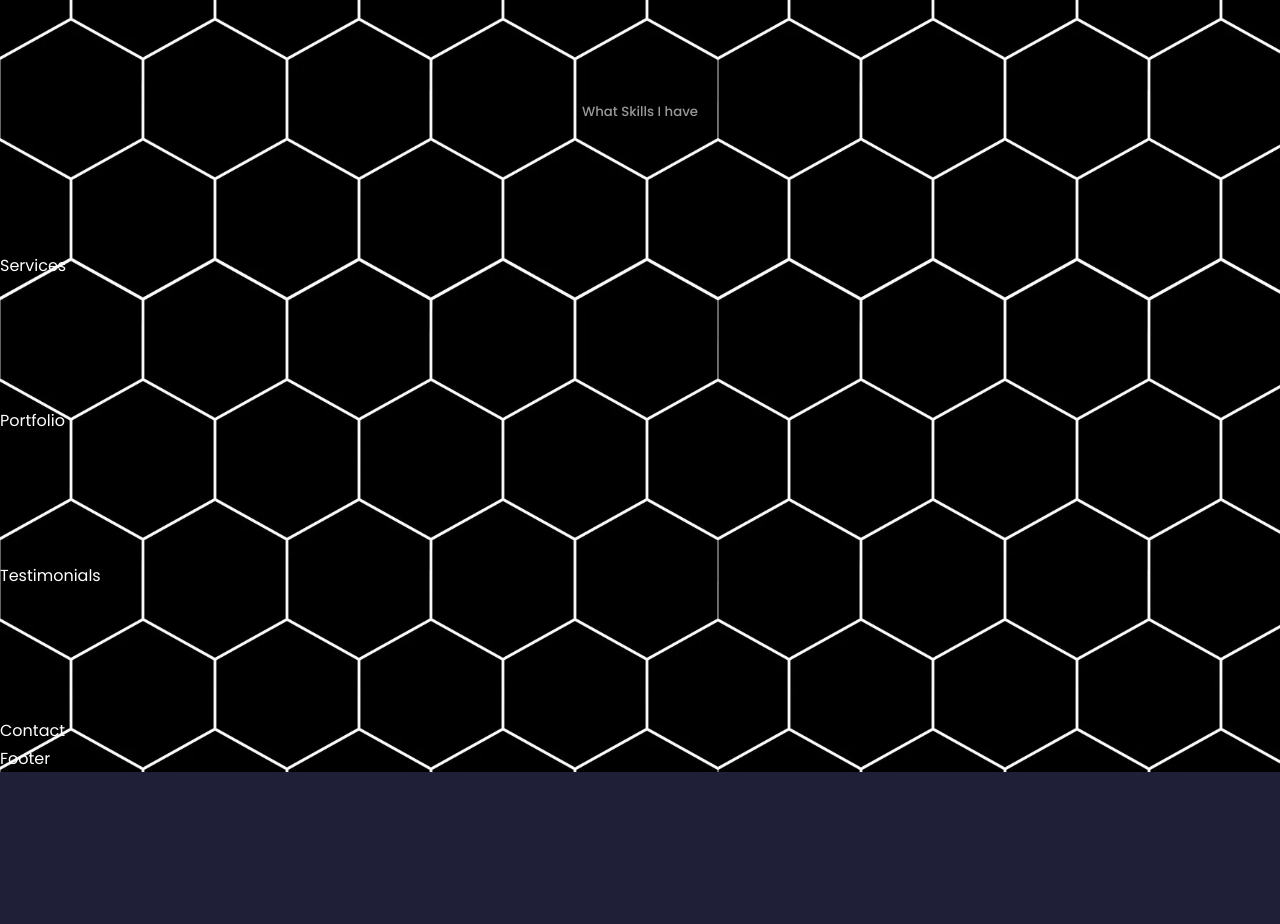
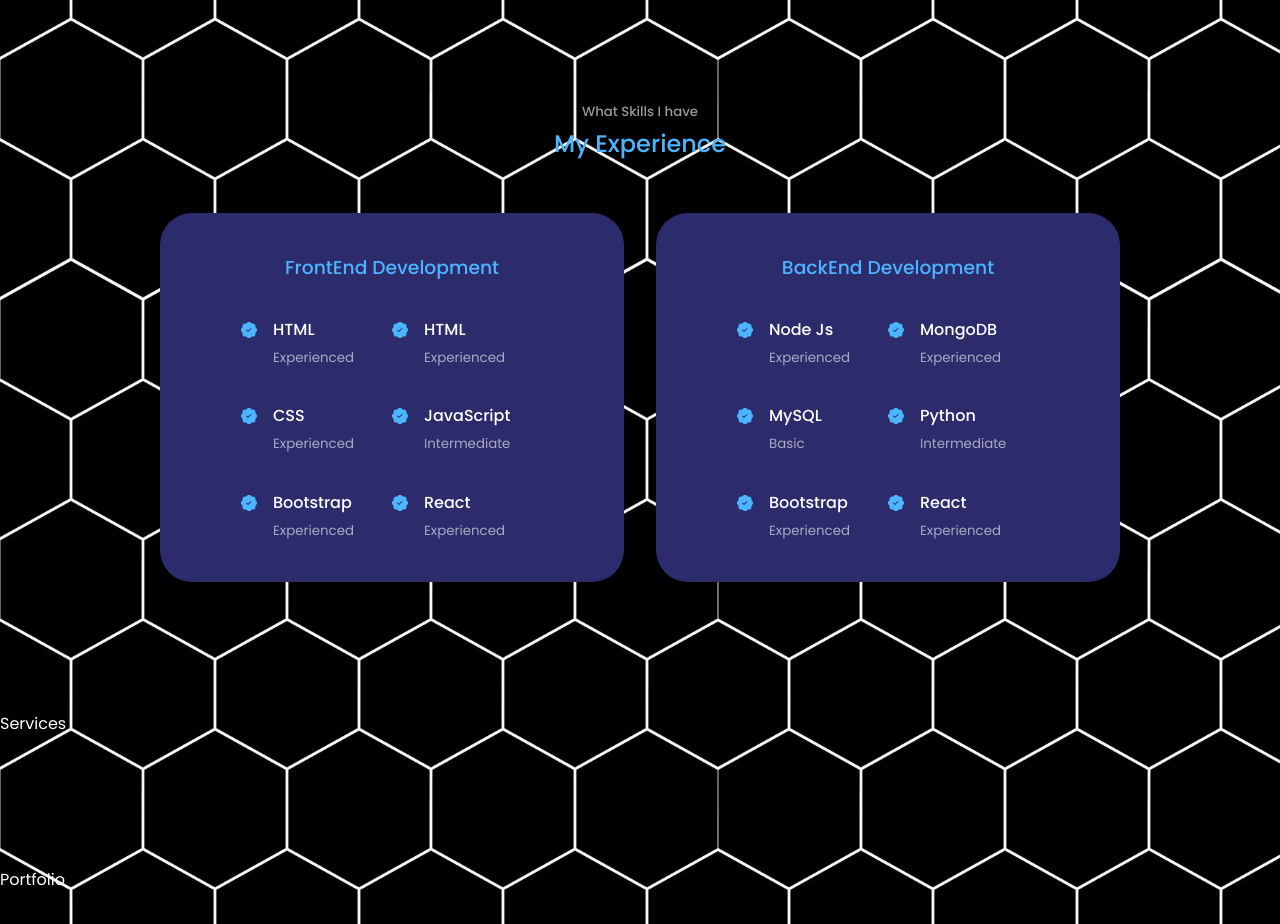
Before and after one commit to jhlsuper/React-Portfolio, a React (Create React App) app: page / in a window 1280 px wide. Shown: the part 1440-2364 px from the top of the page. Before the commit the page ends 2212 px from the top, so only its background shows below. Built offline with nearby package versions, Linux system fonts and the light colour scheme.

Commit message:
experience css, jsx

```diff
--- a/src/components/experience/Experience.jsx
+++ b/src/components/experience/Experience.jsx
@@ -1,9 +1,114 @@
 import React from "react";
 import "./experience.css";
+import {BsFillPatchCheckFill} from 'react-icons/bs'
 function Experience() {
   return (
     <section id="experience">
       <h5>What Skills I have</h5>
+      <h2>My Experience</h2>
+
+      <div className="container experience__container">
+        <div className="experience__frontend">
+          <h3>FrontEnd Development</h3>
+          <div className="experience__content">
+            <article className="experience__details">
+              <BsFillPatchCheckFill className="experience__details-icon"/>
+            <div>
+              <h4>HTML</h4>
+              <small className="text-light">Experienced</small>
+            </div>
+            </article>
+            <article className="experience__details">
+              <BsFillPatchCheckFill className="experience__details-icon"/>
+              <div>
+                <h4>HTML</h4>
+                <small className="text-light">Experienced</small>
+              </div>
+            </article>
+            <article className="experience__details">
+              <BsFillPatchCheckFill className="experience__details-icon"/>
+              <div>
+                <h4>CSS</h4>
+                <small className="text-light">Experienced</small>
+              </div>
+            </article>
+            <article className="experience__details">
+              <BsFillPatchCheckFill className="experience__details-icon"/>
+              <div>
+                <h4>JavaScript</h4>
+                <small className="text-light">Intermediate</small>
+              </div>
+
+            </article>
+            <article className="experience__details">
+              <BsFillPatchCheckFill className="experience__details-icon"/>
+              <div>
+                <h4>Bootstrap</h4>
+                <small className="text-light">Experienced</small>
+              </div>
+            </article>
+            <article className="experience__details">
+              <BsFillPatchCheckFill className="experience__details-icon"/>
+              <div>
+                <h4>React</h4>
+                <small className="text-light">Experienced</small>
+              </div>
+            </article>
+          </div>
+        </div>
+        {/* END OF FRONTEND */}
+        <div className="experience__backend">
+        <h3>BackEnd Development</h3>
+          <div className="experience__content">
+            <article className="experience__details">
+              <BsFillPatchCheckFill className="experience__details-icon"/>
+              <div>
+                <h4>Node Js</h4>
+                <small className="text-light">Experienced</small>
+              </div>
+            </article>
+            <article className="experience__details">
+              <BsFillPatchCheckFill className="experience__details-icon"/>
+              <div>
+                <h4>MongoDB</h4>
+                <small className="text-light">Experienced</small>
+              </div>
+
+            </article>
+            <article className="experience__details">
+              <BsFillPatchCheckFill className="experience__details-icon"/>
+              <div>
+                <h4>MySQL</h4>
+                <small className="text-light">Basic</small>
+              </div>
+
+            </article>
+            <article className="experience__details">
+              <BsFillPatchCheckFill className="experience__details-icon"/>
+              <div>
+                <h4>Python</h4>
+                <small className="text-light">Intermediate</small>
+              </div>
+            </article>
+            <article className="experience__details">
+              <BsFillPatchCheckFill className="experience__details-icon"/>
+              <div>
+                <h4>Bootstrap</h4>
+                <small className="text-light">Experienced</small>
+              </div>
+
+            </article>
+            <article className="experience__details">
+              <BsFillPatchCheckFill className="experience__details-icon"/>
+              <div>
+                <h4>React</h4>
+                <small className="text-light">Experienced</small>
+              </div>
+
+            </article>
+          </div>
+          </div>
+      </div>
     </section>
   );
 }
--- a/src/components/experience/experience.css
+++ b/src/components/experience/experience.css
@@ -0,0 +1,41 @@
+.experience__container{
+    display: grid;
+    grid-template-columns: 1fr 1fr;
+    gap: 2rem;
+}
+
+.experience__container > div {
+    background: var(--color-bg-variant);
+    padding: 2.4rem 5rem;
+    border-radius: 2rem;
+    border: 1px solid transparent;
+    transition: var(--transition);
+}
+
+.experience__container > div:hover {
+    background: transparent;
+    border-color: var(--color-primary-variant);
+    cursor: default;
+}
+
+.experience__container > div h3 {
+    text-align: center;
+    margin-bottom: 2rem;
+    color: var(--color-primary);
+}
+
+.experience__content{
+    display: grid;
+    grid-template-columns: 1fr 1fr;
+    row-gap: 2rem ;
+}
+
+.experience__details{
+    display: flex;
+    gap: 1rem;
+}
+
+.experience__details-icon{
+    margin-top: 6px;
+    color: var(--color-primary);
+}
```
